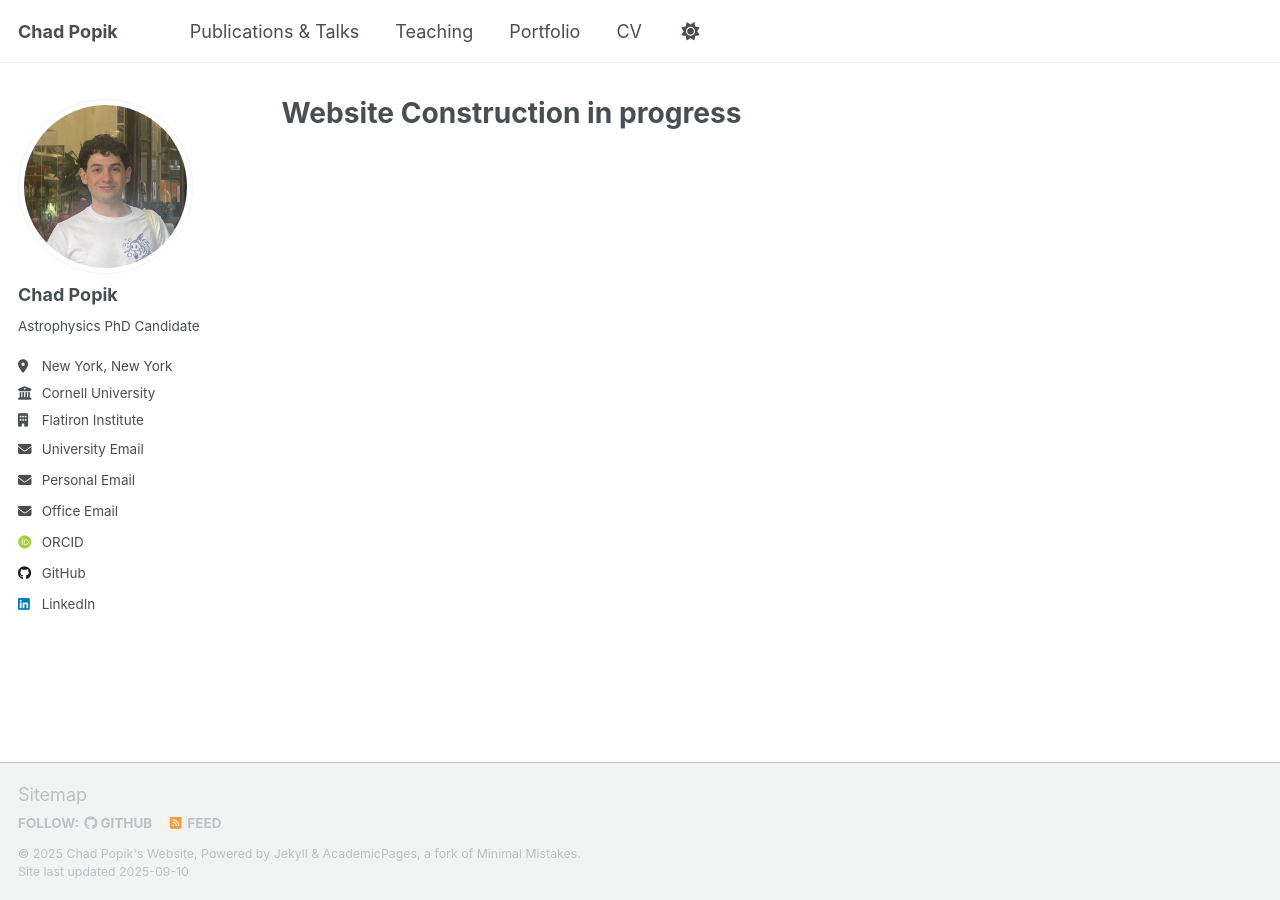
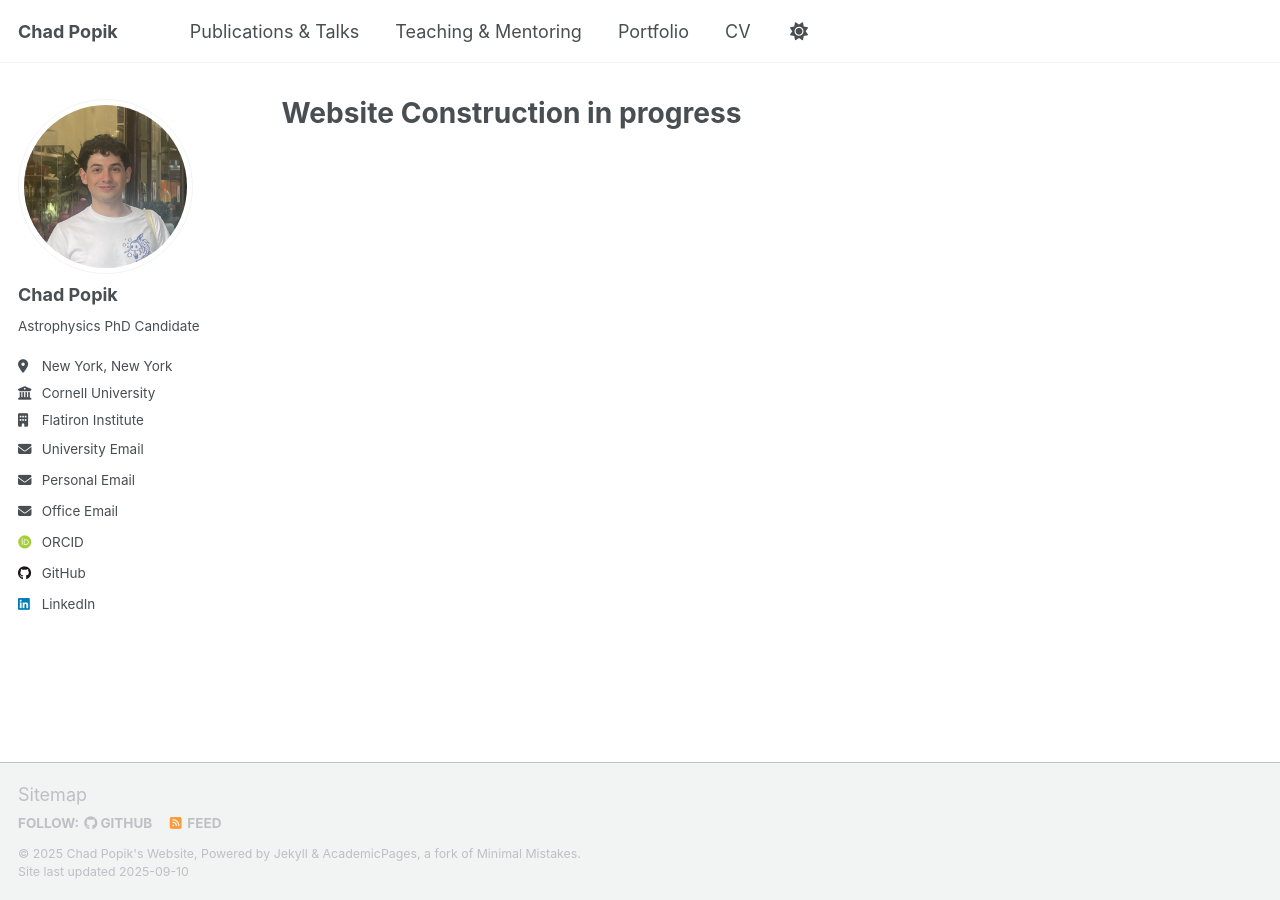
Before and after one commit to chadpopik/chadpopik.github.io, a Jekyll site: the page built from _pages/about.md, in a window 1280 px wide. Built offline with Jekyll 4.4.1, drawn with Linux system fonts in a browser that asks for light colours; some web fonts are replaced; a script that is not in the unit is left out.

Commit message:
Update navigation.yml

```diff
--- a/_data/navigation.yml
+++ b/_data/navigation.yml
@@ -14,7 +14,7 @@ main:
   # - title: "Talks"
   #   url: /talks/
 
-  - title: "Teaching"
+  - title: "Teaching & Mentoring"
     url: /teaching/
 
   - title: "Portfolio"
```
